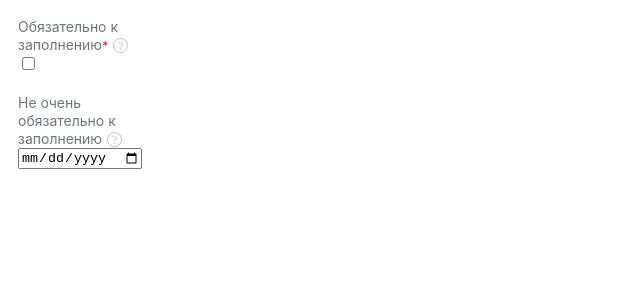
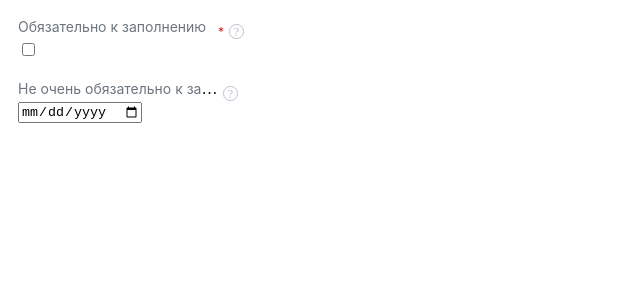
Before and after one commit to Klemencya/angular-label-project, an Angular app: page / in a window 1280 px wide. Shown: the top 300 px of the page, without its empty margins (0-640 px from the left). Built offline with nearby package versions, Linux system fonts and the light colour scheme.

Commit message:
Add ... for long labels

```diff
--- a/src/app/app.component.html
+++ b/src/app/app.component.html
@@ -22,7 +22,7 @@
   .label-content {
     padding: 10px;
     display: flex;
-    width: 150px;
+    width: inherit;
     box-sizing: border-box;
   }
 </style>
--- a/src/app/components/label/label.component.html
+++ b/src/app/components/label/label.component.html
@@ -1,6 +1,8 @@
 <div class="label">
   <div>
-    <span class="label-text">{{labelText}}</span>
+    <div class="truncate">
+      <span class="label-text">{{labelText}}</span>
+    </div>
     <span *ngIf="asterisk" class="asterisk">&#42;</span>
     <div class="tooltip">
       <span *ngIf="tooltip" class="info">&#63;
@@ -22,6 +24,7 @@
     font-family: 'Inter';
     font-size: 14px;
     color: #6C757D;
+    width: inherit;
   }
   .asterisk {
     font-family: 'Inter';
@@ -49,12 +52,20 @@
   }
   .tooltip .tooltip-text {
     visibility: hidden;
+    font-family: 'Inter';
     width: 120px;
     background-color: #6C757D;
     color: #FFFFFF;
-    padding: 5px 0;
+    padding: 5px;
     border-radius: 6px;
     position: absolute;
     bottom: 100%;
   }
+  .truncate {
+    display: inline-block;
+    width: 200px;
+    white-space: nowrap;
+    overflow: hidden;
+    text-overflow: ellipsis;
+  }
 </style>
--- a/src/app/components/label/label.component.ts
+++ b/src/app/components/label/label.component.ts
@@ -4,6 +4,7 @@ import {Component, Input} from '@angular/core'
   selector: 'app-label',
   templateUrl: 'label.component.html'
 })
+
 export class LabelComponent {
   @Input() labelText: string = '';
   @Input() tooltipText: string = '';
```
